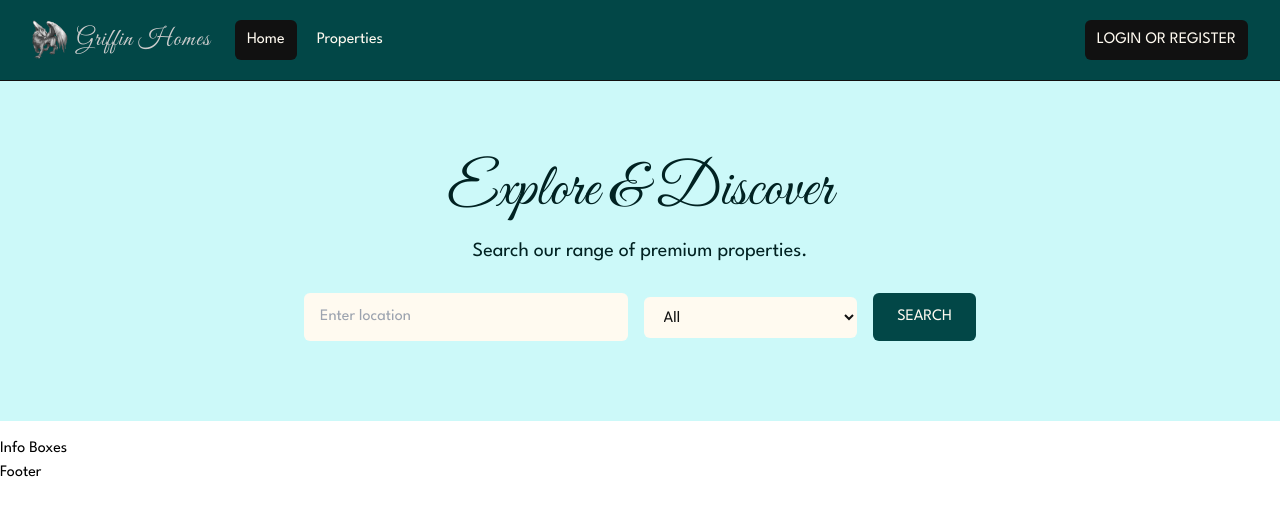
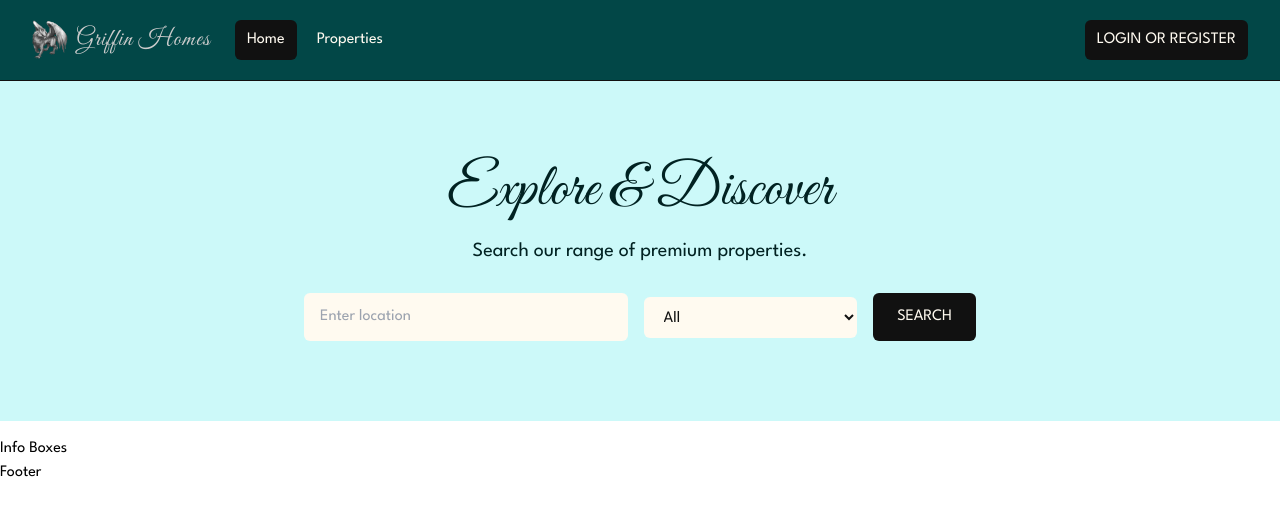
Before and after one commit to Nimira43/Griffin-Homes, a Next.js app: page / in a window 1280 px wide. Shown: the top 516 px of the page. Built offline with nearby package versions, Linux system fonts and the light colour scheme.

Commit message:
Update Hero button so it matches the buttons in the Navbar.

```diff
--- a/components/Hero.jsx
+++ b/components/Hero.jsx
@@ -63,7 +63,7 @@ const Hero = () => {
               <option value="Other">Other</option>
             </select>
           </div>
-          <button className="md:ml-4 mt-4 md:mt-0 w-full md:w-auto px-6 py-3 rounded-md bg-prime-dark text-light hover:bg-prime-dark-extra hover:text-grey-light focus:outline-none uppercase "
+          <button className="md:ml-4 mt-4 md:mt-0 w-full md:w-auto px-6 py-3 rounded-md bg-dark text-light hover:bg-prime-dark-extra hover:text-grey-light focus:outline-none uppercase "
           >
             Search
           </button>
```
